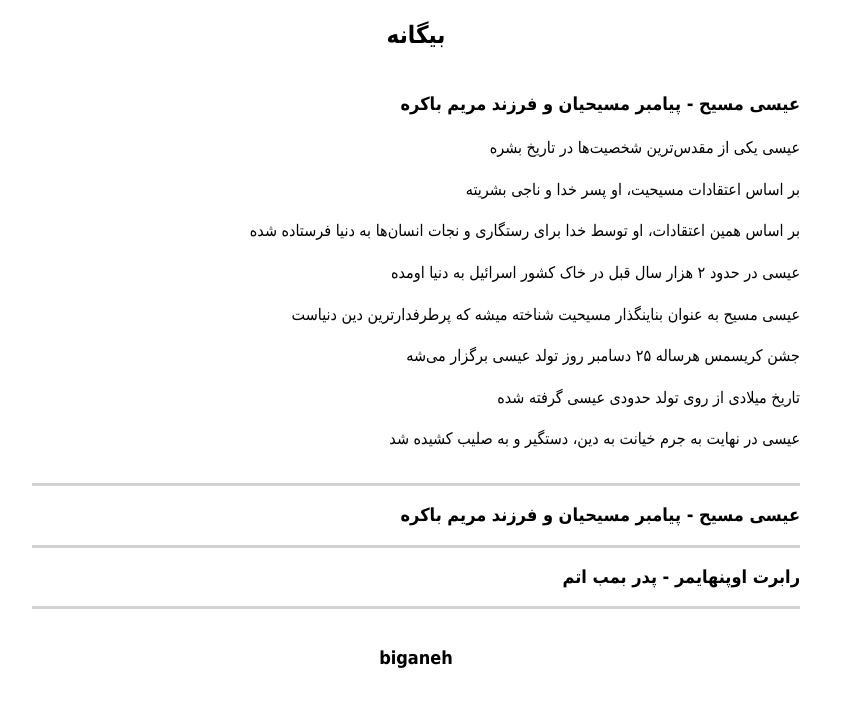
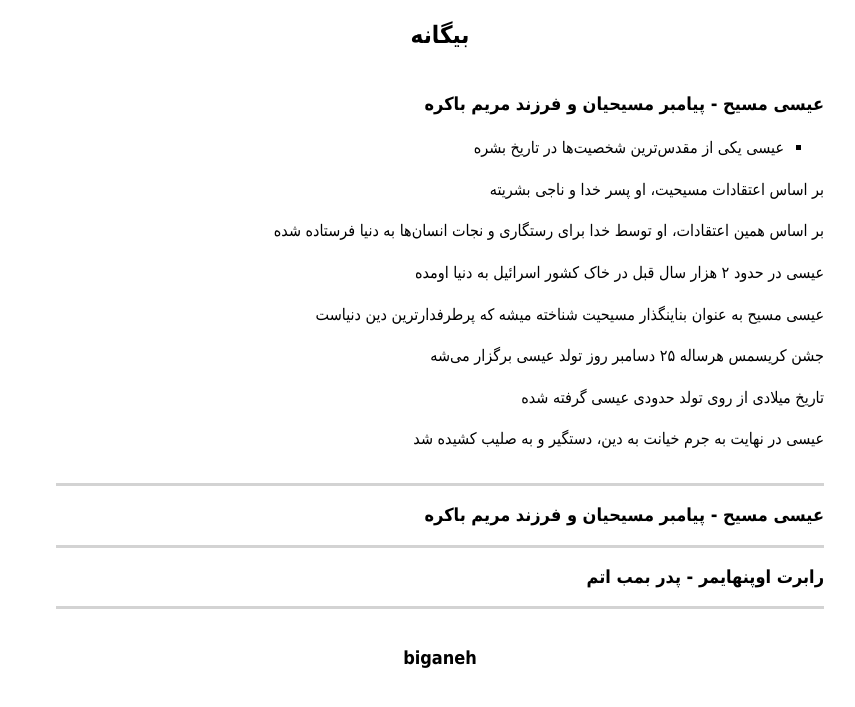
Before and after one commit to darkblog/darkblog.github.io, a Jekyll site: the page built from _posts/2023-8-7-2.md, in a window 1280 px wide. Shown: the top 707 px of the page, without its empty margins (319-1174 px from the left). Built offline with Jekyll 4.4.1, drawn with Linux system fonts in a browser that asks for light colours.

Commit message:
Update 2023-8-7-2.md

```diff
--- a/_posts/2023-8-7-2.md
+++ b/_posts/2023-8-7-2.md
@@ -3,7 +3,7 @@
 title: عیسی مسیح - پیامبر مسیحیان و فرزند مریم باکره
 ---
 
-عیسی یکی از مقدس‌ترین شخصیت‌ها در تاریخ بشره
+* عیسی یکی از مقدس‌ترین شخصیت‌ها در تاریخ بشره
 
 بر اساس اعتقادات مسیحیت، او پسر خدا و ناجی بشریته
 
```
